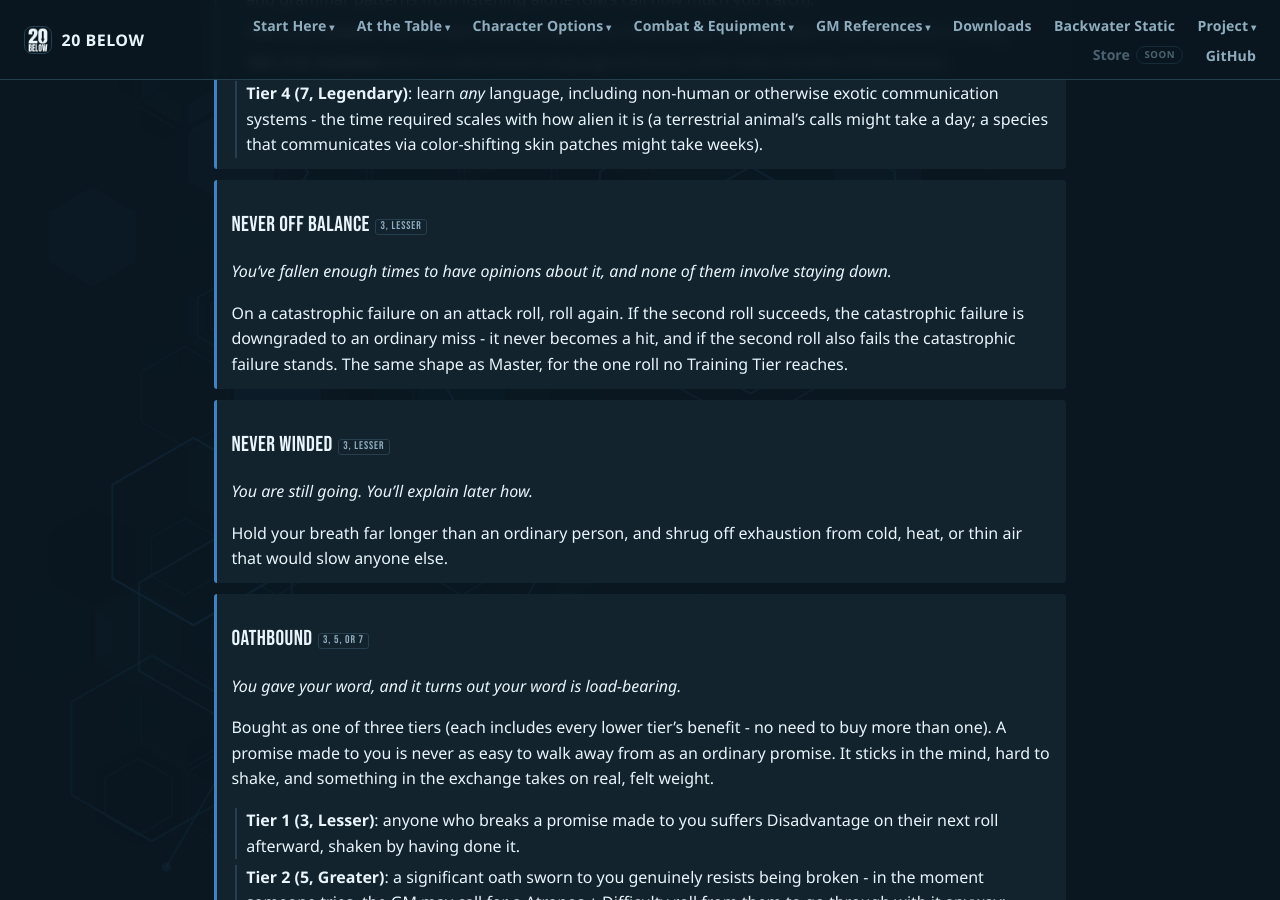
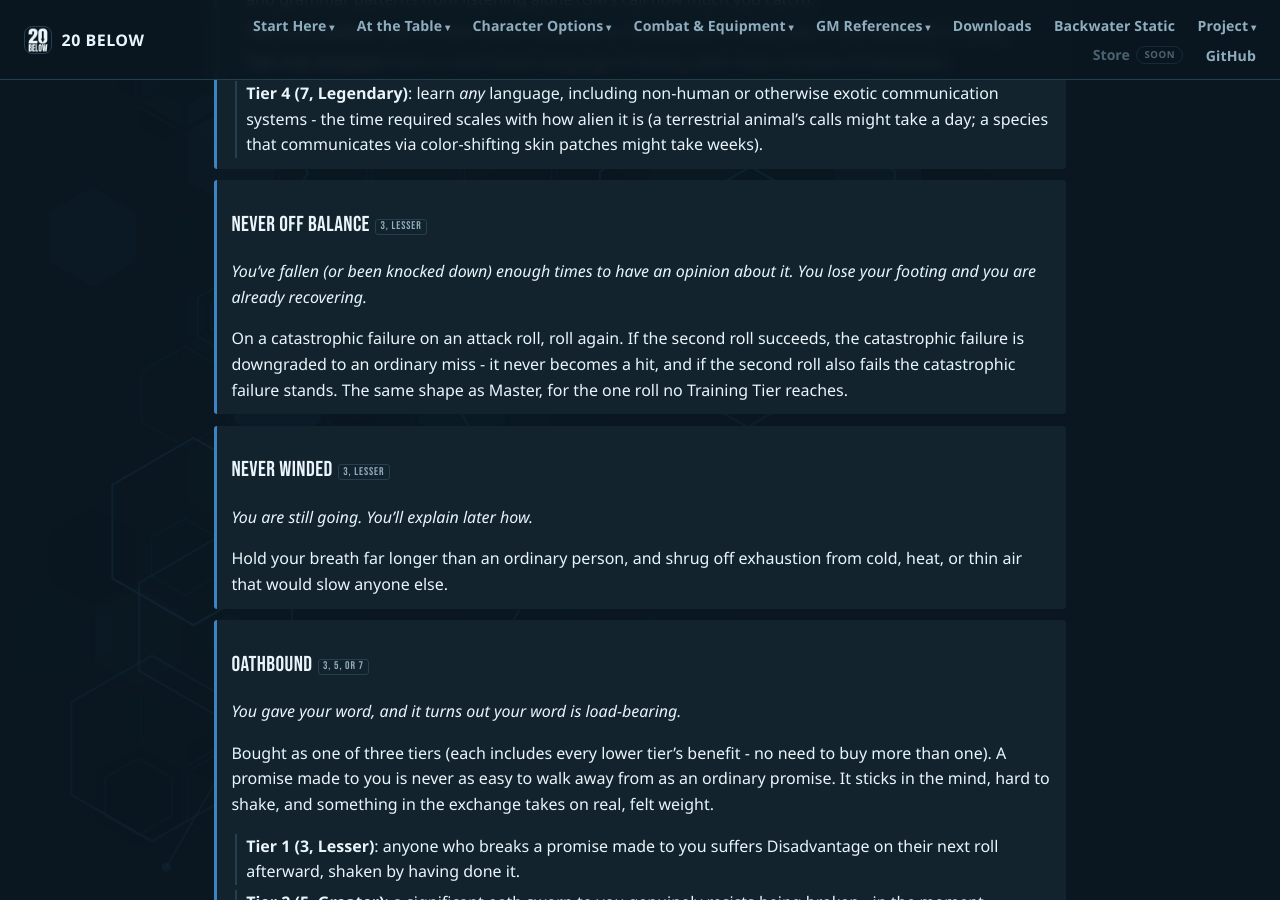
Before and after one commit to feralucce/20_Below, a Jekyll site: the page built from webbook/boons.md, in a window 1280 px wide and 900 px high, scrolled down 11437 px. Built offline with Jekyll 4.4.1, drawn with Linux system fonts in a browser that asks for light colours.

Commit message:
Boons: rework the Never Off Balance flavour
Co-Authored-By: Claude Opus 5 <noreply@anthropic.com>

```diff
--- a/webbook/boons.md
+++ b/webbook/boons.md
@@ -752,7 +752,7 @@ Bought as one of four tiers (each includes every lower tier’s benefit - no nee
 
 <div class="boon-flavour" markdown="1">
 
-You’ve fallen enough times to have opinions about it, and none of them involve staying down.
+You've fallen (or been knocked down) enough times to have an opinion about it. You lose your footing and you are already recovering.
 
 </div>
 
```
